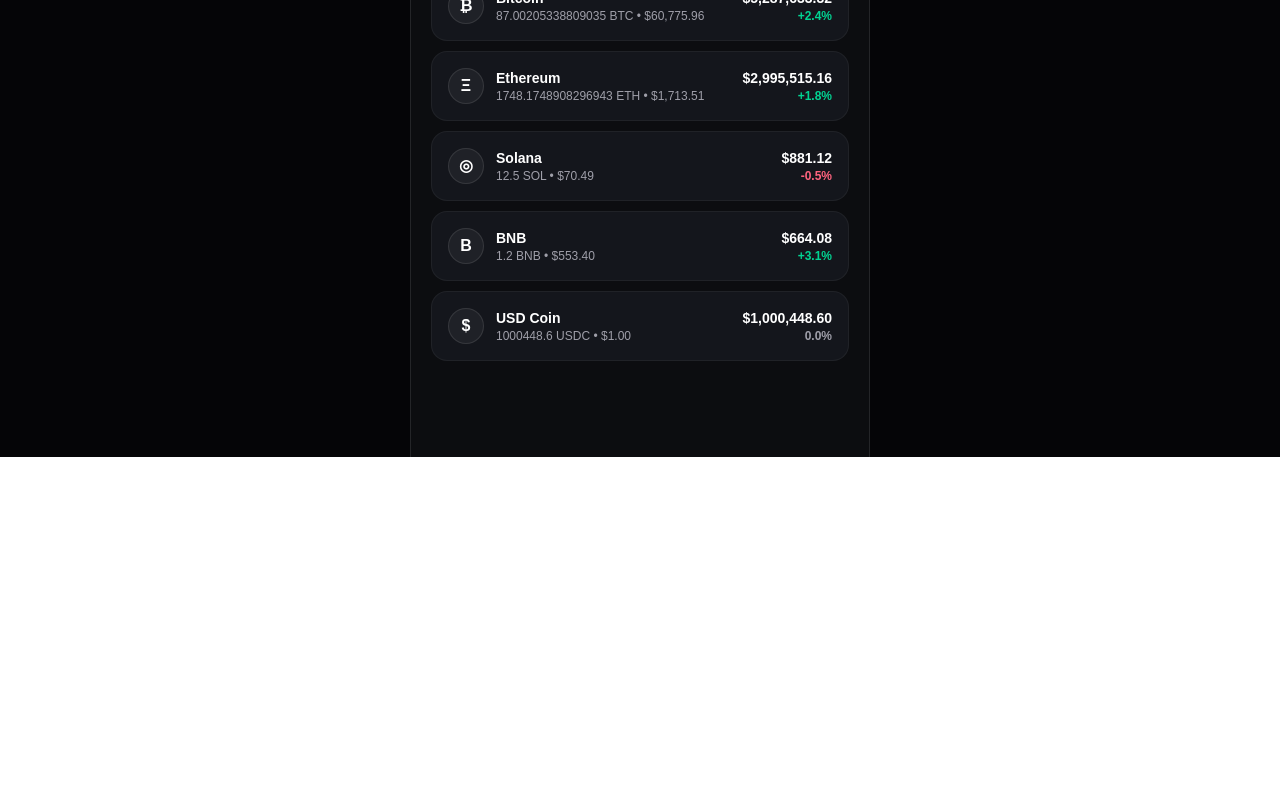
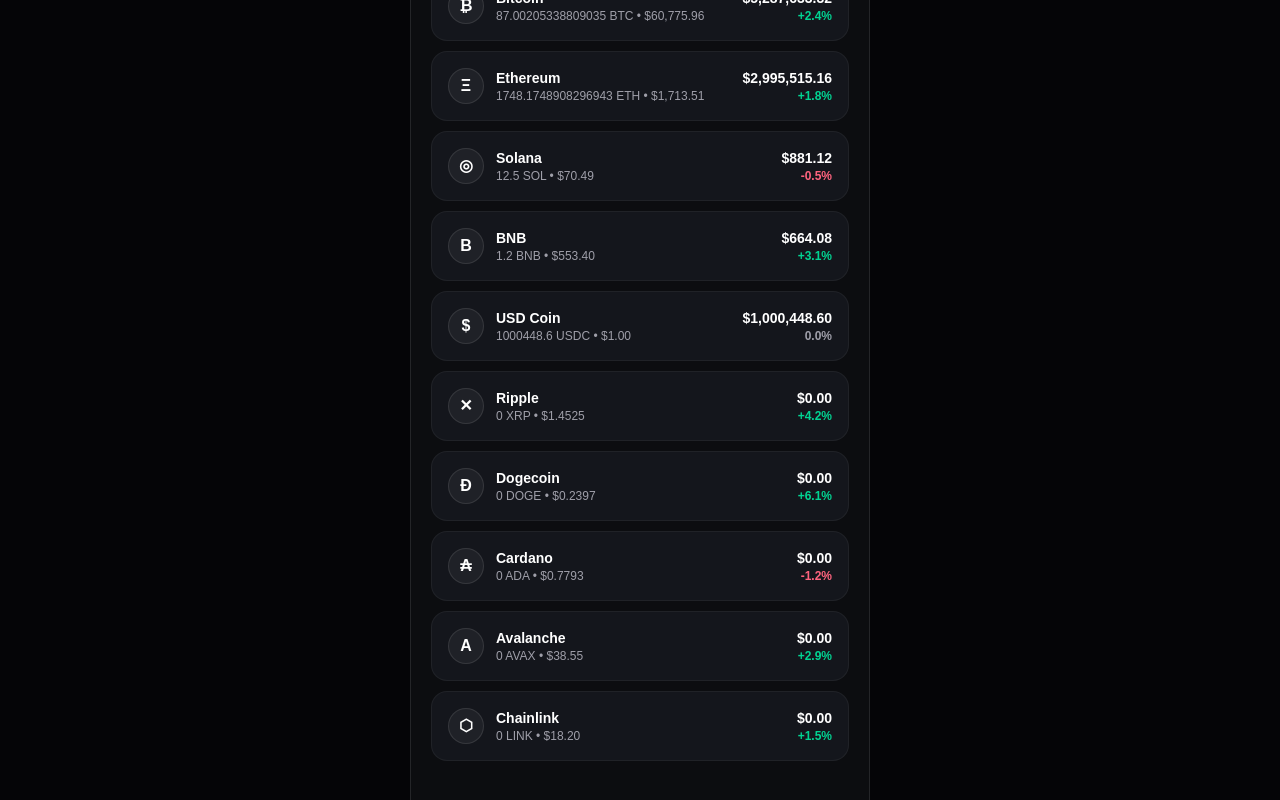
Before and after one commit to minhle20018/nexuspay, a Next.js app: page / in a window 1280 px wide. Shown: the part 788-1588 px from the top of the page. Before the commit the page ends 1245 px from the top, so only its background shows below. Built offline with nearby package versions, Linux system fonts and the light colour scheme.

Commit message:
Enable buy and sell across all coins including additional assets

```diff
--- a/app/page.tsx
+++ b/app/page.tsx
@@ -71,6 +71,52 @@ const INITIAL_ASSETS: Asset[] = [
     amount: 1000448.6,
     icon: '$',
   },
+  // Các đồng tiền khác — có thể Buy & Sell đầy đủ
+  {
+    symbol: 'XRP',
+    name: 'Ripple',
+    basePrice: 1.45,
+    price: 1.45,
+    change: '+4.2%',
+    amount: 0,
+    icon: '✕',
+  },
+  {
+    symbol: 'DOGE',
+    name: 'Dogecoin',
+    basePrice: 0.24,
+    price: 0.24,
+    change: '+6.1%',
+    amount: 0,
+    icon: 'Ð',
+  },
+  {
+    symbol: 'ADA',
+    name: 'Cardano',
+    basePrice: 0.78,
+    price: 0.78,
+    change: '-1.2%',
+    amount: 0,
+    icon: '₳',
+  },
+  {
+    symbol: 'AVAX',
+    name: 'Avalanche',
+    basePrice: 38.5,
+    price: 38.5,
+    change: '+2.9%',
+    amount: 0,
+    icon: 'A',
+  },
+  {
+    symbol: 'LINK',
+    name: 'Chainlink',
+    basePrice: 18.2,
+    price: 18.2,
+    change: '+1.5%',
+    amount: 0,
+    icon: '⬡',
+  },
 ];
 
 export default function Home() {
@@ -128,7 +174,8 @@ export default function Home() {
             return { ...asset, price: 1.0 };
           }
           const swingPercent = (Math.random() * 0.4 - 0.2) / 100; // ±0.20% quanh basePrice
-          const nextPrice = Number((asset.basePrice * (1 + swingPercent)).toFixed(2));
+          const decimals = asset.basePrice < 2 ? 4 : 2;
+          const nextPrice = Number((asset.basePrice * (1 + swingPercent)).toFixed(decimals));
           return {
             ...asset,
             price: nextPrice > 0 ? nextPrice : asset.basePrice,
@@ -208,19 +255,28 @@ export default function Home() {
       return;
     }
 
+    const usdcAsset = assets.find((a) => a.symbol === 'USDC');
+    if (
+      tradeMode === 'buy' &&
+      selectedAsset.symbol !== 'USDC' &&
+      usdcAsset &&
+      usdAmount > usdcAsset.amount
+    ) {
+      setTradeMessage('Không đủ số dư USDC để mua.');
+      return;
+    }
+
     setAssets((prev) =>
       prev.map((item) => {
         if (item.symbol === selectedAsset.symbol) {
           const updatedAmount =
             tradeMode === 'buy' ? item.amount + coinAmount : item.amount - coinAmount;
-          return { ...item, amount: Number(updatedAmount.toFixed(8)) };
+          return { ...item, amount: Number(Math.max(0, updatedAmount).toFixed(8)) };
         }
         if (item.symbol === 'USDC' && selectedAsset.symbol !== 'USDC') {
           const updatedUsdc =
-            tradeMode === 'buy'
-              ? Math.max(0, item.amount - usdAmount)
-              : item.amount + usdAmount;
-          return { ...item, amount: Number(updatedUsdc.toFixed(2)) };
+            tradeMode === 'buy' ? item.amount - usdAmount : item.amount + usdAmount;
+          return { ...item, amount: Number(Math.max(0, updatedUsdc).toFixed(2)) };
         }
         return item;
       })
@@ -243,6 +299,11 @@ export default function Home() {
 
   const formatUsd = (val: number) =>
     val.toLocaleString('en-US', { minimumFractionDigits: 2, maximumFractionDigits: 2 });
+
+  const formatCoinPrice = (val: number) =>
+    val < 2
+      ? val.toLocaleString('en-US', { minimumFractionDigits: 2, maximumFractionDigits: 4 })
+      : val.toLocaleString('en-US', { minimumFractionDigits: 2, maximumFractionDigits: 2 });
 
   if (!isLoggedIn) {
     return (
@@ -361,7 +422,7 @@ export default function Home() {
               >
                 <div className="space-y-1">
                   <div className="text-sm font-bold">Trade on Your Terms</div>
-                  <div className="text-xs text-zinc-400">Limit orders are now live. Try it out today.</div>
+                  <div className="text-xs text-zinc-400">Buy & Sell all supported assets anytime.</div>
                   <div className="text-xs font-semibold text-emerald-400 pt-0.5">Start Trading →</div>
                 </div>
                 <div className="w-11 h-11 rounded-2xl bg-sky-500/15 border border-sky-400/30 flex items-center justify-center text-sky-300 font-bold text-lg">
@@ -413,6 +474,7 @@ export default function Home() {
                         key={asset.symbol}
                         onClick={() => {
                           setSelectedSymbol(asset.symbol);
+                          setTradeMessage(null);
                           setActiveTab('trade');
                         }}
                         className="bg-[#14161c] hover:bg-[#191c24] border border-white/5 rounded-2xl p-4 flex items-center justify-between transition cursor-pointer"
@@ -424,7 +486,7 @@ export default function Home() {
                           <div className="truncate">
                             <div className="text-sm font-bold truncate">{asset.name}</div>
                             <div className="text-xs text-zinc-400 truncate">
-                              {asset.amount} {asset.symbol} • ${formatUsd(asset.price)}
+                              {asset.amount} {asset.symbol} • ${formatCoinPrice(asset.price)}
                             </div>
                           </div>
                         </div>
@@ -456,7 +518,7 @@ export default function Home() {
               <div className="flex items-center justify-between">
                 <h1 className="text-xl font-bold">Trade & Swap</h1>
                 <span className="text-xs text-emerald-400">
-                  1 {selectedAsset.symbol} = ${formatUsd(selectedAsset.price)}
+                  1 {selectedAsset.symbol} = ${formatCoinPrice(selectedAsset.price)}
                 </span>
               </div>
 
@@ -464,7 +526,10 @@ export default function Home() {
               <div className="grid grid-cols-2 gap-2 bg-[#14161c] p-1.5 rounded-2xl border border-white/10">
                 <button
                   type="button"
-                  onClick={() => setTradeMode('buy')}
+                  onClick={() => {
+                    setTradeMode('buy');
+                    setTradeMessage(null);
+                  }}
                   className={`py-2 rounded-xl text-sm font-bold transition cursor-pointer ${
                     tradeMode === 'buy'
                       ? 'bg-emerald-500 text-black'
@@ -475,7 +540,10 @@ export default function Home() {
                 </button>
                 <button
                   type="button"
-                  onClick={() => setTradeMode('sell')}
+                  onClick={() => {
+                    setTradeMode('sell');
+                    setTradeMessage(null);
+                  }}
                   className={`py-2 rounded-xl text-sm font-bold transition cursor-pointer ${
                     tradeMode === 'sell'
                       ? 'bg-rose-500 text-white'
@@ -491,10 +559,13 @@ export default function Home() {
                 className="bg-[#14161c] border border-white/10 rounded-2xl p-4 space-y-4"
               >
                 <div>
-                  <label className="block text-xs text-zinc-400 mb-1.5">Select Asset</label>
+                  <label className="block text-xs text-zinc-400 mb-1.5">Select Asset (All Coins)</label>
                   <select
                     value={selectedSymbol}
-                    onChange={(e) => setSelectedSymbol(e.target.value)}
+                    onChange={(e) => {
+                      setSelectedSymbol(e.target.value);
+                      setTradeMessage(null);
+                    }}
                     className="w-full bg-[#0c0d10] border border-white/10 rounded-xl px-3.5 py-2.5 text-sm font-semibold text-white focus:outline-none focus:border-emerald-500"
                   >
                     {assets.map((a) => (
@@ -561,7 +632,12 @@ export default function Home() {
               {assets.map((a) => (
                 <div
                   key={`exp-${a.symbol}`}
-                  className="bg-[#14161c] border border-white/5 rounded-2xl p-4 flex items-center justify-between"
+                  onClick={() => {
+                    setSelectedSymbol(a.symbol);
+                    setTradeMessage(null);
+                    setActiveTab('trade');
+                  }}
+                  className="bg-[#14161c] hover:bg-[#191c24] border border-white/5 rounded-2xl p-4 flex items-center justify-between transition cursor-pointer"
                 >
                   <div className="flex items-center gap-3">
                     <div className="w-9 h-9 rounded-full bg-white/5 flex items-center justify-center font-bold">
@@ -569,12 +645,14 @@ export default function Home() {
                     </div>
                     <div>
                       <div className="text-sm font-bold">{a.name}</div>
-                      <div className="text-xs text-zinc-400">{a.symbol}</div>
+                      <div className="text-xs text-zinc-400">
+                        {a.symbol} • Bal: {a.amount}
+                      </div>
                     </div>
                   </div>
                   <div className="text-right">
-                    <div className="text-sm font-bold">${formatUsd(a.price)}</div>
-                    <div className="text-xs text-zinc-400">Base: ${formatUsd(a.basePrice)}</div>
+                    <div className="text-sm font-bold">${formatCoinPrice(a.price)}</div>
+                    <div className="text-xs text-emerald-400">Trade →</div>
                   </div>
                 </div>
               ))}
```
